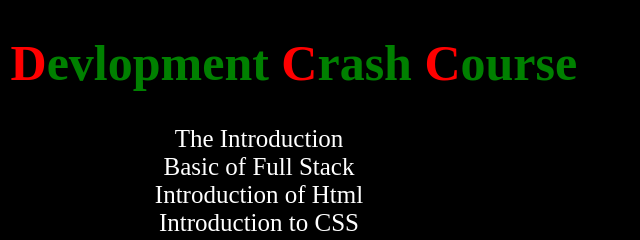
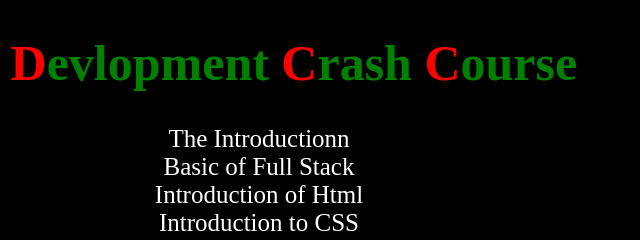
Before and after one commit to mic-720/CSS, a plain HTML site: page index.html in a window 1280 px wide. Shown: the top 240 px of the page, 401-1041 px from the left. Drawn offline with Linux system fonts and the light colour scheme.

Commit message:
Update index.html
Introdution --> Introductionn

```diff
--- a/index.html
+++ b/index.html
@@ -7,7 +7,7 @@
 <body>
 <h1 id="head"><span>W</span>eb <span>D</span>evlopment <span>C</span>rash <span>C</span>ourse</h1>
 <ol>
-<li>The Introduction</li>
+<li>The Introductionn</li>
 <li>Basic of Full Stack</li>
 <li>Introduction of Html</li>
 <li>Introduction to CSS</li>
```
